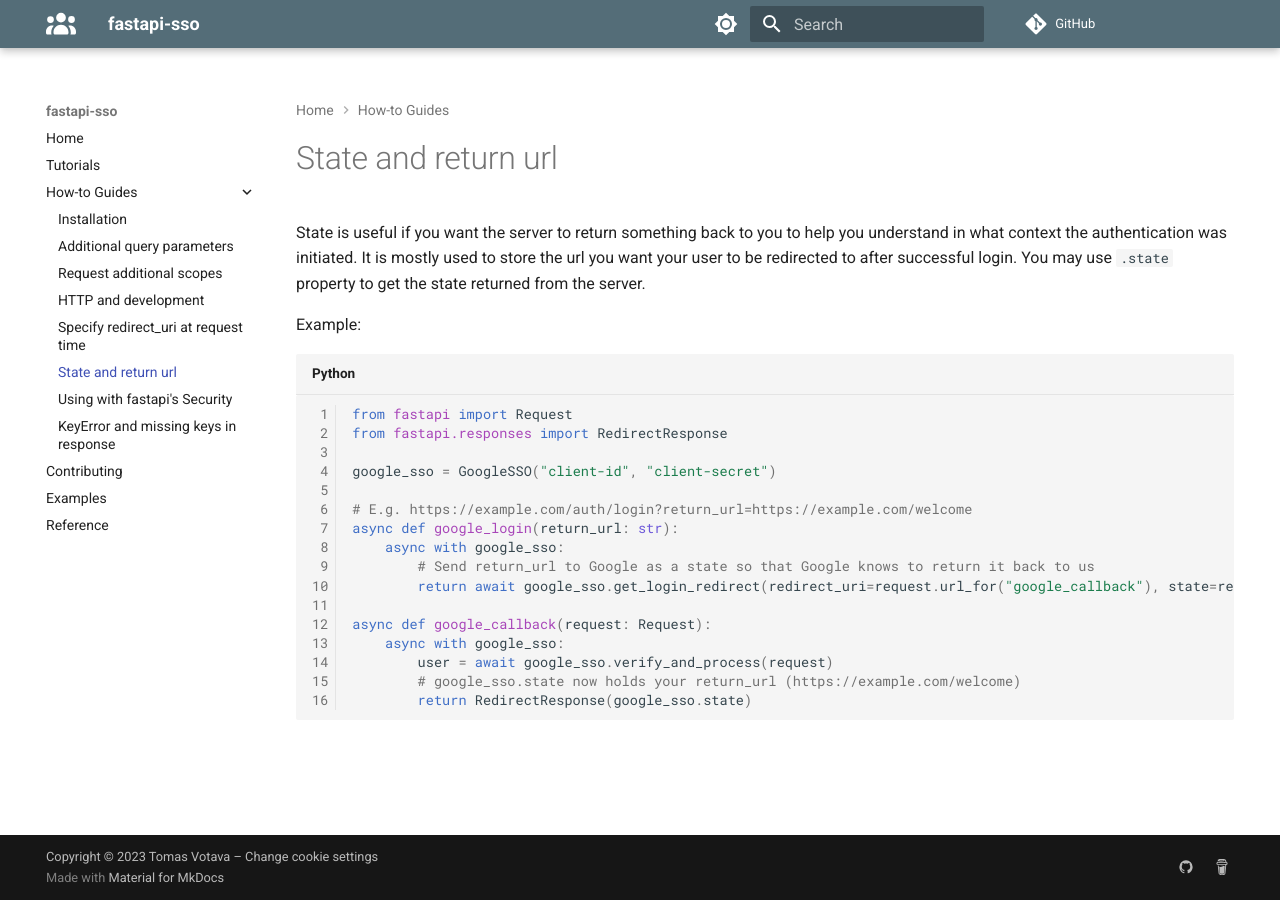
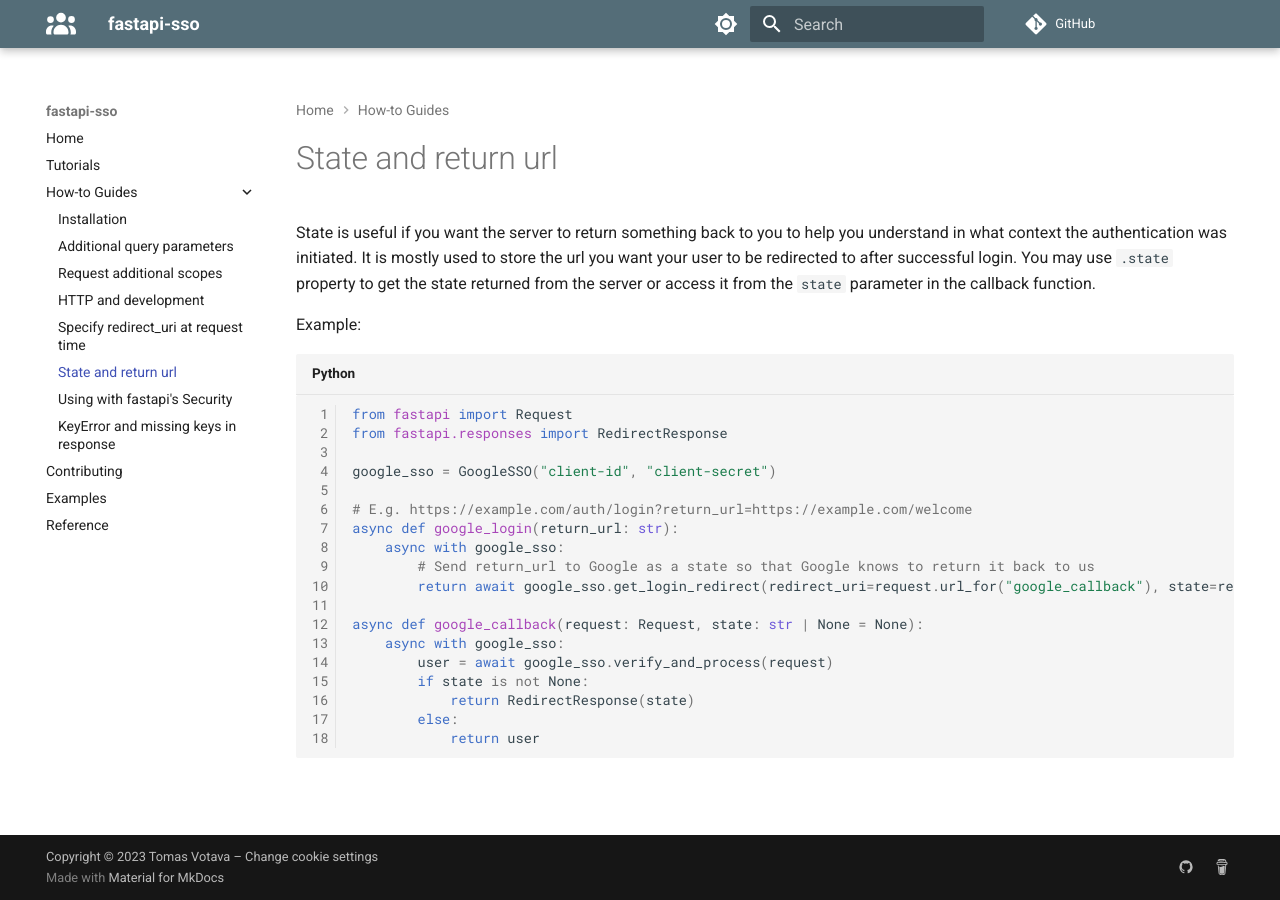
Before and after one commit to tomasvotava/fastapi-sso, an MkDocs documentation site: the page built from docs/how-to-guides/state-return-url.md, in a window 1280 px wide. Built offline with MkDocs 1.6.1 and Material for MkDocs 9.7.7, drawn with Linux system fonts in a browser that asks for light colours; comment, search, counter and statistics services are not loaded.

Commit message:
docs: update guide on return urls (#206)

````diff
--- a/docs/how-to-guides/state-return-url.md
+++ b/docs/how-to-guides/state-return-url.md
@@ -2,7 +2,8 @@
 
 State is useful if you want the server to return something back to you to help you understand in what
 context the authentication was initiated. It is mostly used to store the url you want your user to be redirected
-to after successful login. You may use `.state` property to get the state returned from the server.
+to after successful login. You may use `.state` property to get the state returned from the server or access
+it from the `state` parameter in the callback function.
 
 Example:
 
@@ -19,9 +20,11 @@
         # Send return_url to Google as a state so that Google knows to return it back to us
         return await google_sso.get_login_redirect(redirect_uri=request.url_for("google_callback"), state=return_url)
 
-async def google_callback(request: Request):
+async def google_callback(request: Request, state: str | None = None):
     async with google_sso:
         user = await google_sso.verify_and_process(request)
-        # google_sso.state now holds your return_url (https://example.com/welcome)
-        return RedirectResponse(google_sso.state)
+        if state is not None:
+            return RedirectResponse(state)
+        else:
+            return user
 ```
````
